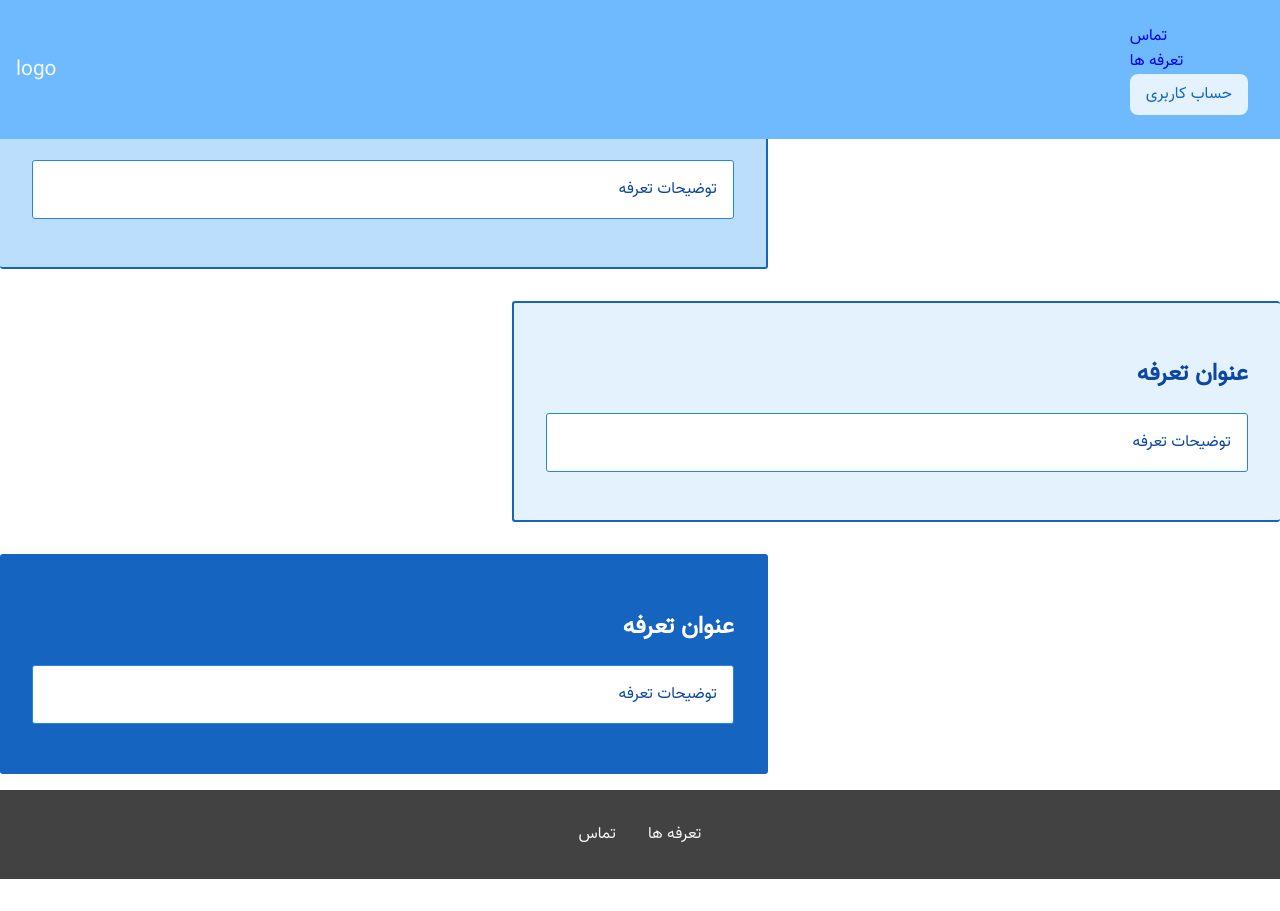
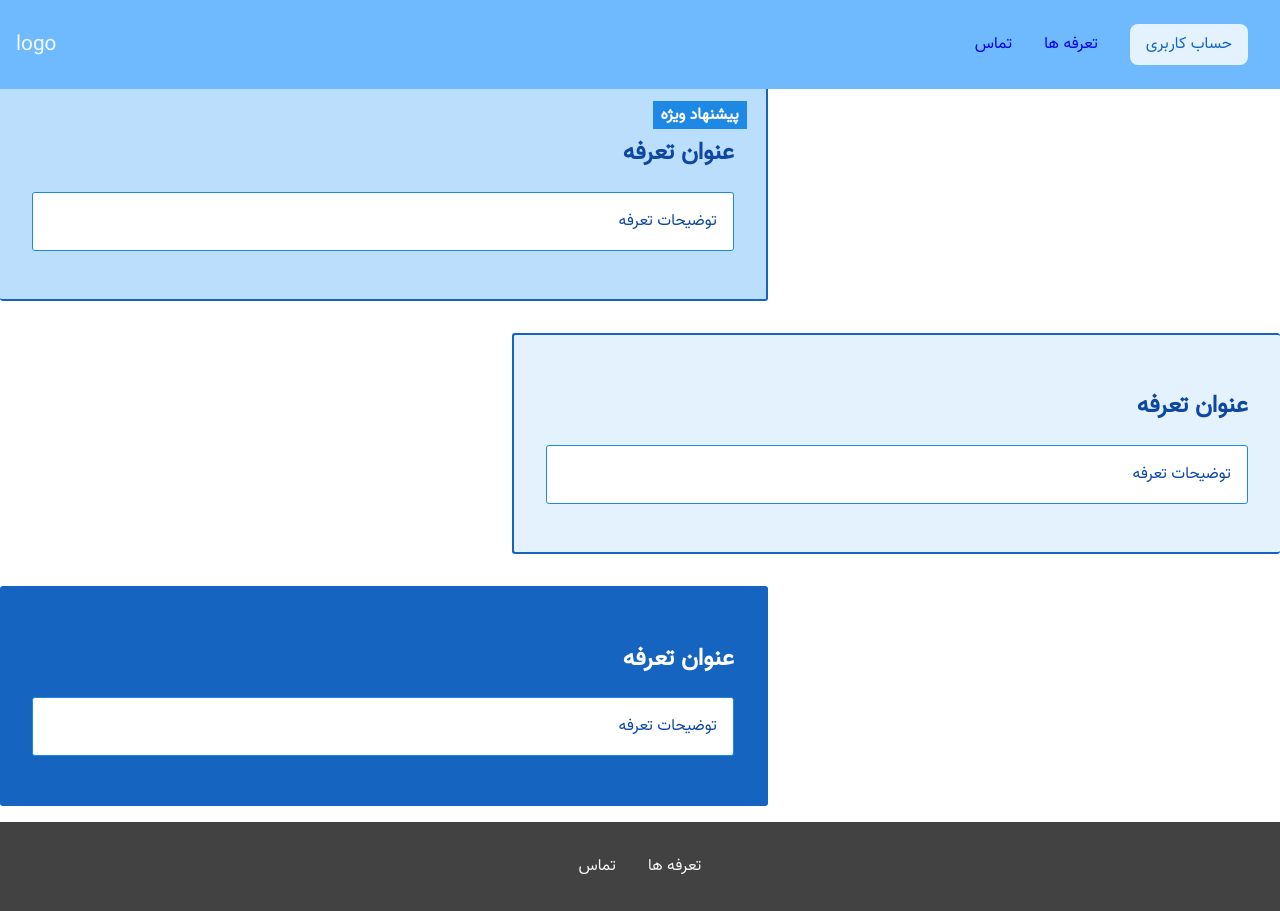
Before and after one commit to alirezamohamadiam/bulid-web-site, a plain HTML site: page pages/plans/index.html in a window 1280 px wide. Before the commit the page ends 879 px from the top, so only its background shows below. Drawn offline with Linux system fonts and the light colour scheme.

Commit message:
customers header problem solved

```diff
--- a/pages/customer/customers.css
+++ b/pages/customer/customers.css
@@ -53,7 +53,6 @@ main {
         display: flex;
         align-items: center;
         justify-content: space-around;
-
     }
 
 
--- a/pages/plans/index.html
+++ b/pages/plans/index.html
@@ -1,8 +1,8 @@
 <!DOCTYPE html>
 <head>
+    <link rel="stylesheet" href="./plans.css">
+    <link rel="stylesheet" href="../../styles/shared.css">
 
-    <link rel="stylesheet" href="../../styles/shared.css">
-    <link rel="stylesheet" href="./plans.css">
     <meta charset="UTF-8">
     <title>plans</title>
 
@@ -17,7 +17,7 @@
 
     </div>
     <nav class="main-nav">
-        <ul>
+        <ul style="display: flex;    align-items: baseline;">
             <li class="main-nav__item">
                 <a href="#">تماس </a>
             </li>
--- a/styles/shared.css
+++ b/styles/shared.css
@@ -6,9 +6,19 @@
 body{
     margin: 0;
     font-family: 'Vazir-FD';
+    display: grid;
+    grid-template-rows: 2rem auto auto;
+    grid-template-areas:
+    'header'
+    'main'
+    'footer';
+
 
 }
-
+main {
+    /* grid-row: 2/3; */
+    grid-area: main;
+}
 
 @font-face {
     src: url(../font/Vazir-FD.woff);
@@ -27,6 +37,7 @@ body{
     display: flex;
     align-items: center;
     justify-content: space-between;
+    grid-area: header;
 }
 
 
@@ -34,7 +45,9 @@ body{
     display: flex;
 
 }
-
+.right-nav{
+    display: flex;
+}
 .main-nav__item{
     padding: 0;
     margin: 0;
@@ -73,6 +86,8 @@ body{
 .main__footer {
     background: #424242;
     padding: 2rem;
+    /* grid-row: 3/4 ; */
+    grid-area: footer;
 
 }
 .main--footer__links {
```
Also changed, not shown: main.html (+4 -2 lines).
